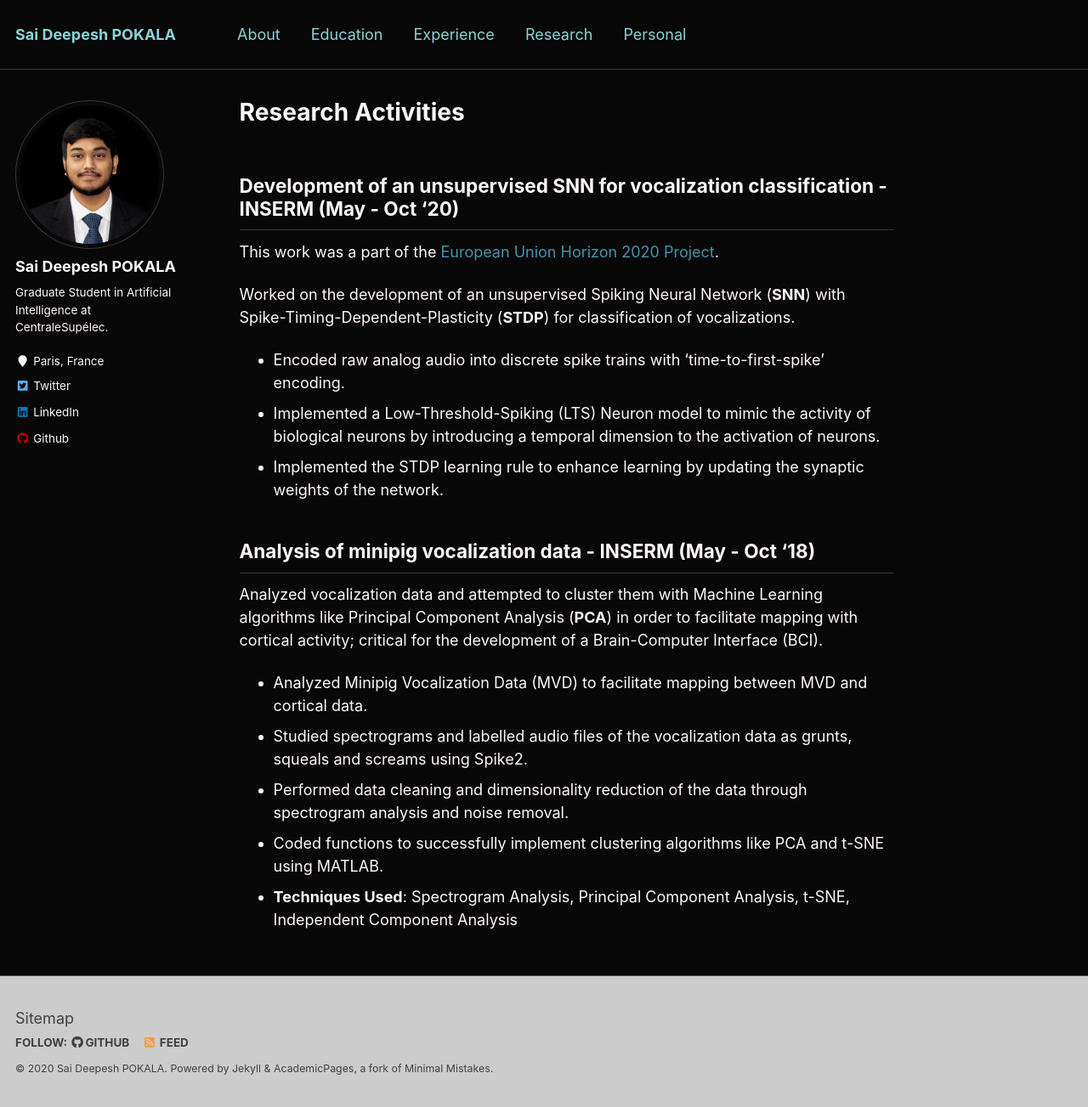
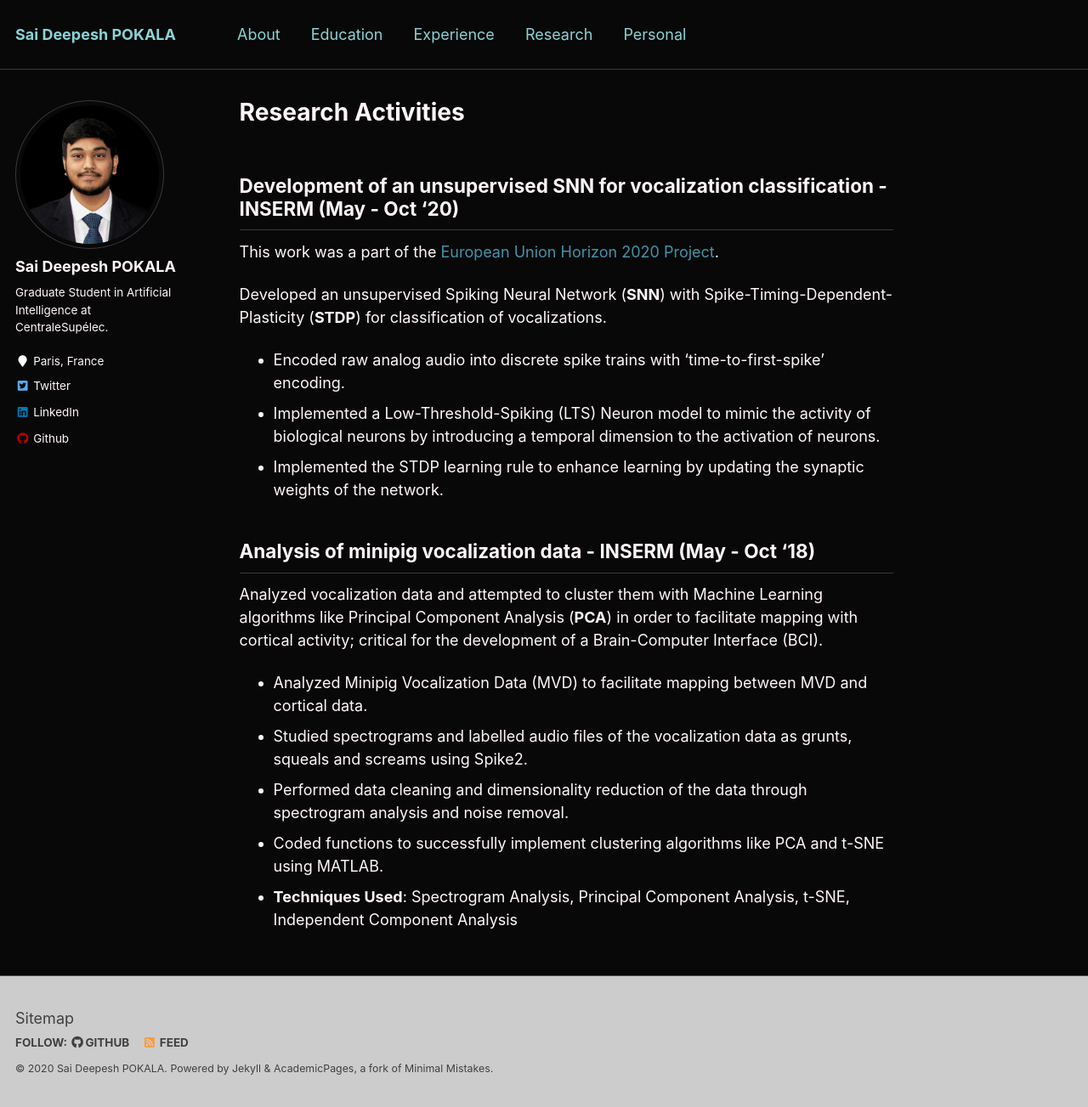
Before and after one commit to saideepesh/saideepesh.github.io, a Jekyll site: the page built from _pages/research.md, in a window 1280 px wide and 1303 px high. Shown: the whole window at 85% size. Built offline with Jekyll 4.4.1, drawn with Linux system fonts in a browser that asks for light colours.

Commit message:
minor grammatical

```diff
--- a/_pages/research.md
+++ b/_pages/research.md
@@ -9,7 +9,7 @@ classes: wide
 
 This work was a part of the [European Union Horizon 2020 Project](https://ec.europa.eu/programmes/horizon2020/en){:target="_blank" rel="noopener"}.
 
-Worked on the development of an unsupervised Spiking Neural Network (**SNN**) with Spike-Timing-Dependent-Plasticity (**STDP**) for classification of vocalizations.
+Developed an unsupervised Spiking Neural Network (**SNN**) with Spike-Timing-Dependent-Plasticity (**STDP**) for classification of vocalizations.
 
 - Encoded raw analog audio into discrete spike trains with 'time-to-first-spike' encoding.
 - Implemented a Low-Threshold-Spiking (LTS) Neuron model to mimic the activity of biological neurons by introducing a temporal dimension to the activation of neurons.
```
